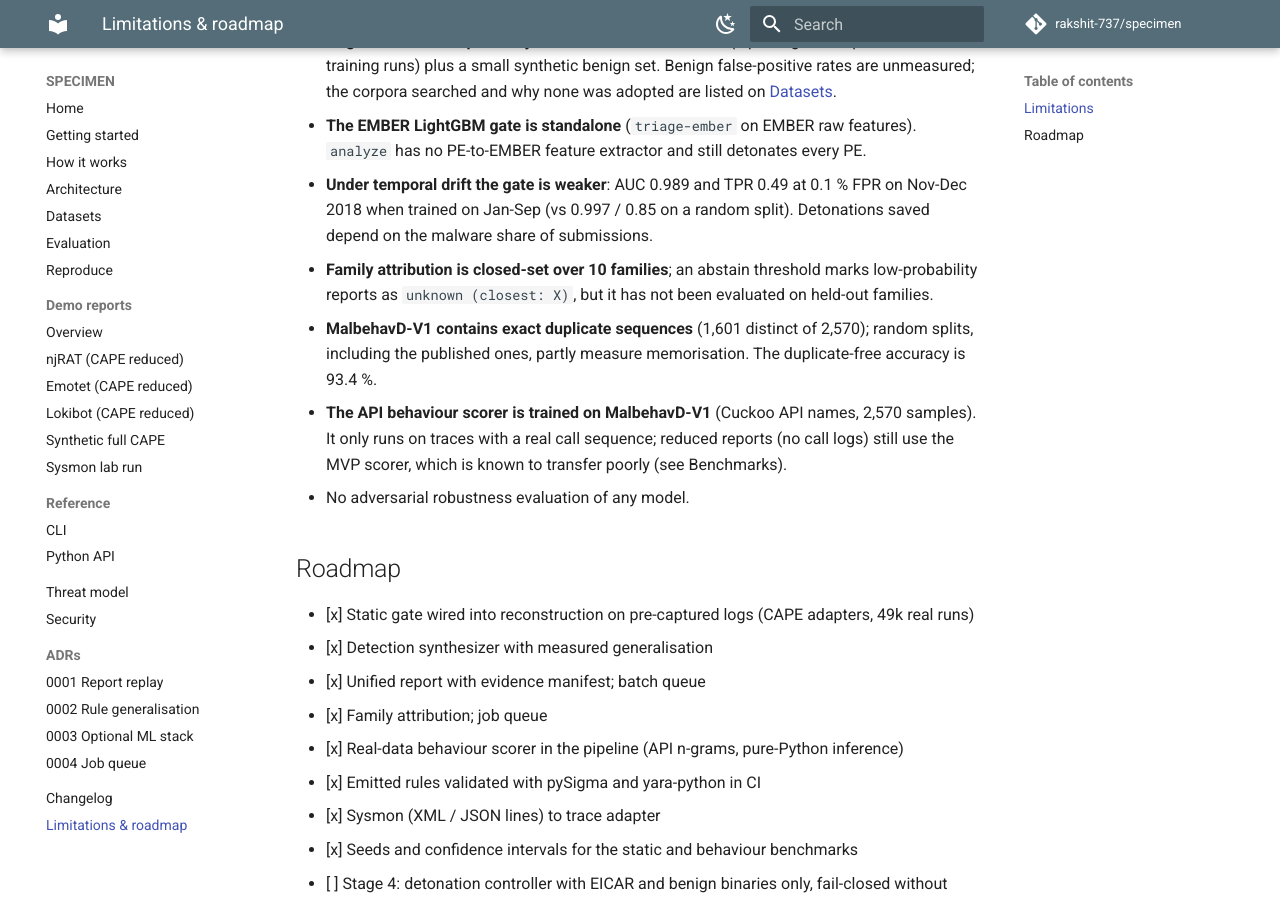
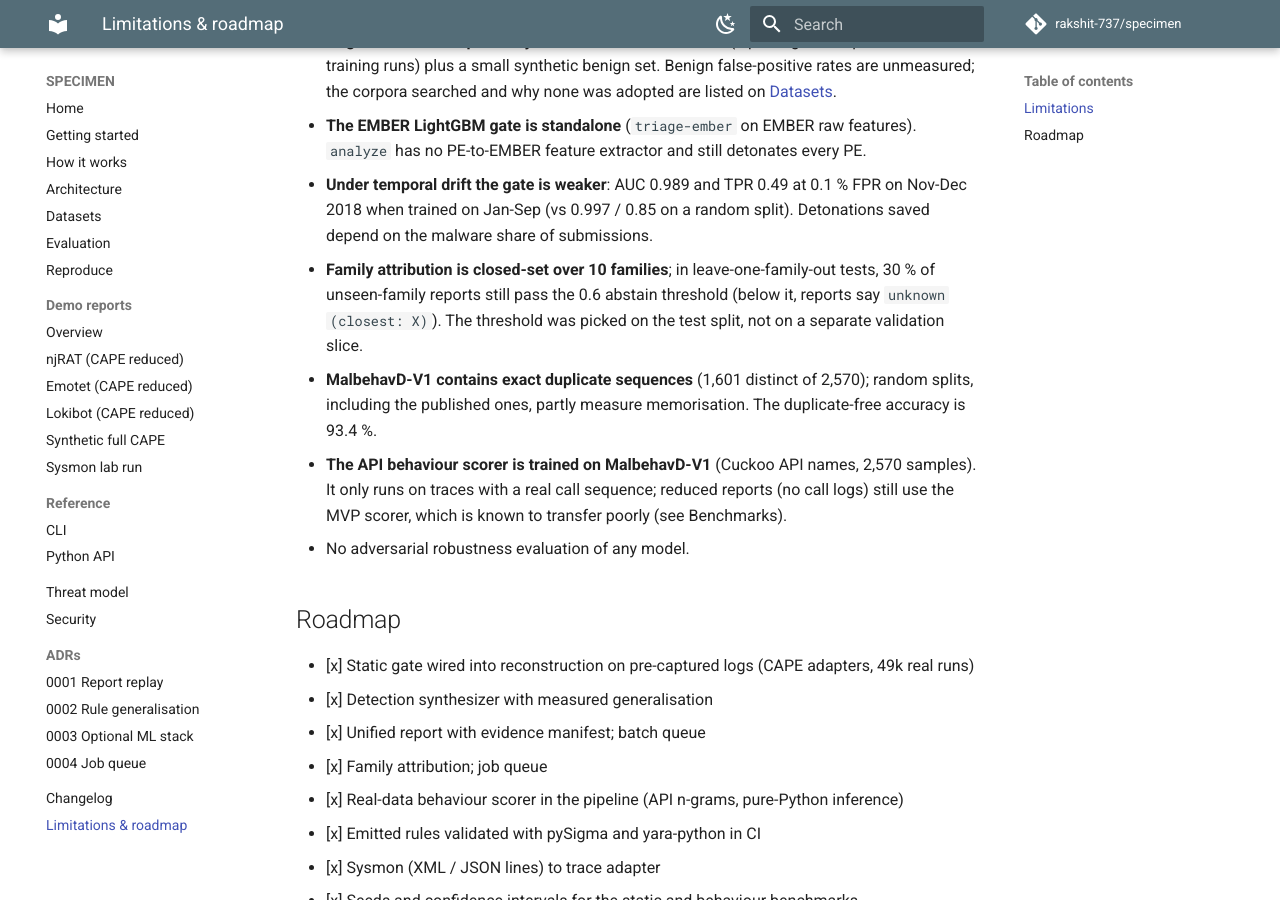
Before and after one commit to rakshit-737/specimen, an MkDocs documentation site: the page built from docs/limitations.md, in a window 1280 px wide and 900 px high, scrolled down 398 px. Built offline with MkDocs 1.6.1 and Material for MkDocs 9.7.7, drawn with Linux system fonts in a browser that asks for light colours; comment, search, counter and statistics services are not loaded.

Commit message:
docs: abstain-threshold selection, oracle family exclusion, p-value and model download
Co-Authored-By: Claude <noreply@anthropic.com>

```diff
--- a/docs/limitations.md
+++ b/docs/limitations.md
@@ -7,7 +7,7 @@
 - **Negatives for rule specificity** are other malware families (a packaged sample of Avast-CTU training runs) plus a small synthetic benign set. Benign false-positive rates are unmeasured; the corpora searched and why none was adopted are listed on [Datasets](datasets.md#benign-behaviour-corpora-searched-round-3).
 - **The EMBER LightGBM gate is standalone** (`triage-ember` on EMBER raw features). `analyze` has no PE-to-EMBER feature extractor and still detonates every PE.
 - **Under temporal drift the gate is weaker**: AUC 0.989 and TPR 0.49 at 0.1 % FPR on Nov-Dec 2018 when trained on Jan-Sep (vs 0.997 / 0.85 on a random split). Detonations saved depend on the malware share of submissions.
-- **Family attribution is closed-set over 10 families**; an abstain threshold marks low-probability reports as `unknown (closest: X)`, but it has not been evaluated on held-out families.
+- **Family attribution is closed-set over 10 families**; in leave-one-family-out tests, 30 % of unseen-family reports still pass the 0.6 abstain threshold (below it, reports say `unknown (closest: X)`). The threshold was picked on the test split, not on a separate validation slice.
 - **MalbehavD-V1 contains exact duplicate sequences** (1,601 distinct of 2,570); random splits, including the published ones, partly measure memorisation. The duplicate-free accuracy is 93.4 %.
 - **The API behaviour scorer is trained on MalbehavD-V1** (Cuckoo API names, 2,570 samples). It only runs on traces with a real call sequence; reduced reports (no call logs) still use the MVP scorer, which is known to transfer poorly (see Benchmarks).
 - No adversarial robustness evaluation of any model.
```
Also changed, not shown: README.md (+8 -5 lines), docs/index.md (+1 -1 lines).
